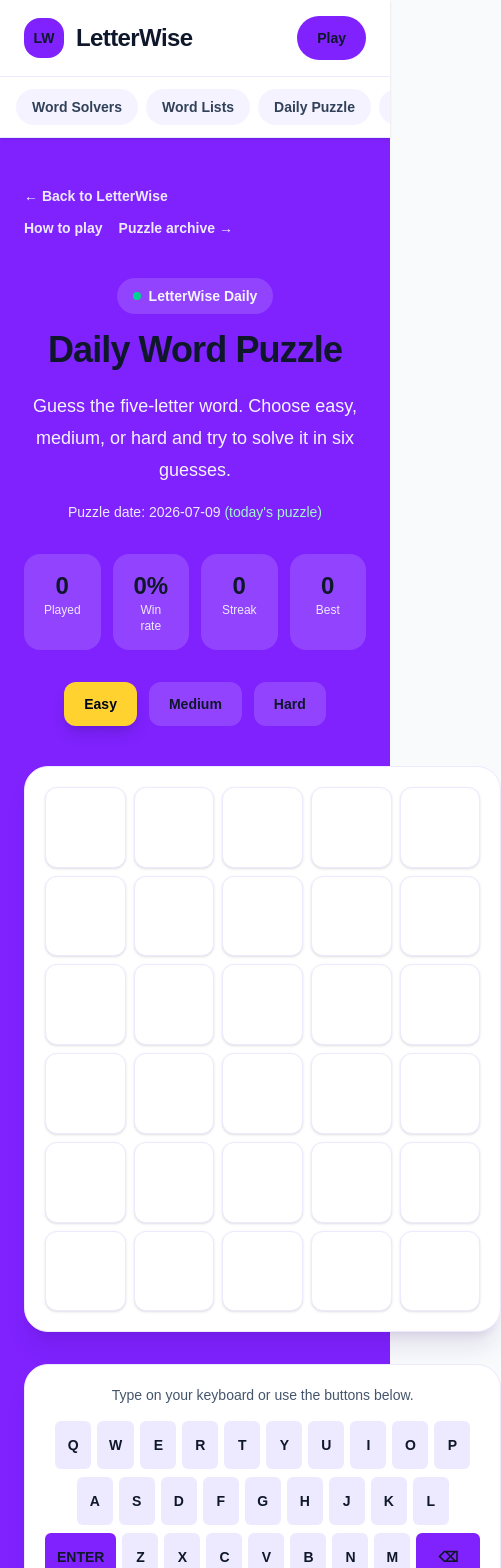
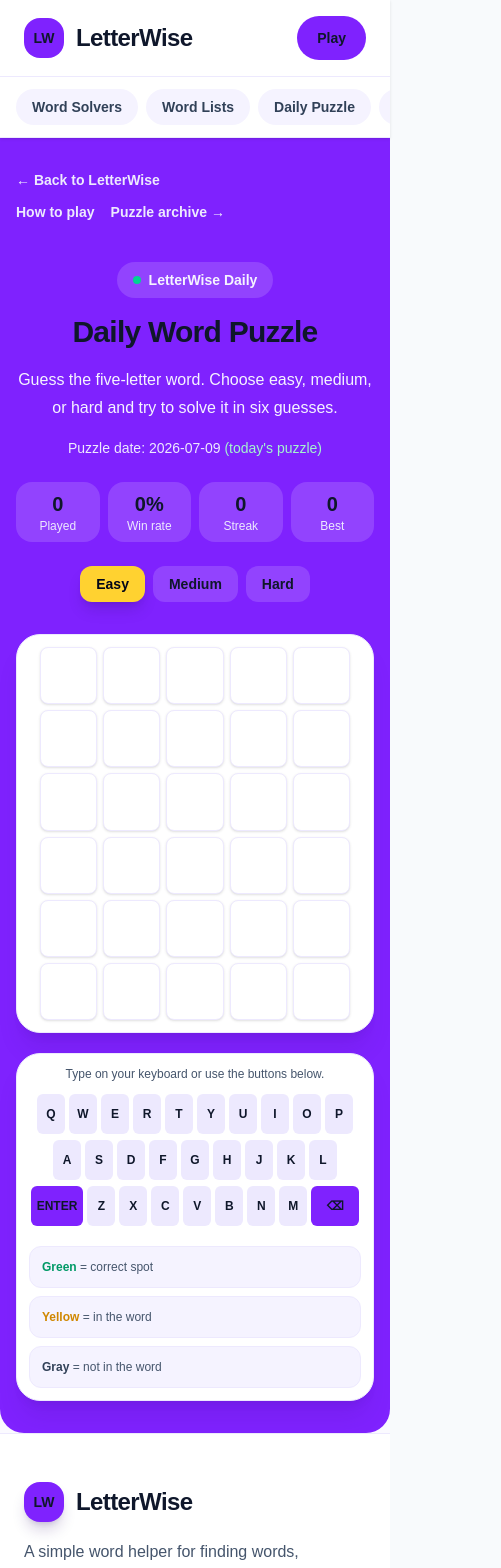
Before and after one commit to LetterWise/letterwise, a Next.js app: page /daily-word-puzzle in a window 390 px wide. Shown: the top 1568 px of the page, 501 px wide, since content can reach past the window. Built offline with nearby package versions, Linux system fonts and the light colour scheme.

Commit message:
Update page.tsx

```diff
--- a/app/daily-word-puzzle/page.tsx
+++ b/app/daily-word-puzzle/page.tsx
@@ -338,7 +338,7 @@ Play: ${window.location.origin}/daily-word-puzzle`;
 
   return (
     <main className="min-h-screen bg-[#fbfaff] text-slate-900">
-      <section className="rounded-b-[2rem] bg-violet-600 px-6 pb-14 pt-12 text-white">
+      <section className="rounded-b-[1.5rem] bg-violet-600 px-4 pb-8 pt-8 text-white sm:rounded-b-[2rem] sm:px-6 sm:pb-14 sm:pt-12">
 
 
         <div className="mx-auto max-w-6xl">
@@ -370,11 +370,11 @@ Play: ${window.location.origin}/daily-word-puzzle`;
               LetterWise Daily
             </p>
 
-            <h1 className="text-4xl font-black tracking-tight sm:text-6xl">
+            <h1 className="text-3xl font-black tracking-tight sm:text-6xl">
               Daily Word Puzzle
             </h1>
 
-            <p className="mx-auto mt-5 max-w-2xl text-lg leading-8 text-violet-50">
+            <p className="mx-auto mt-4 max-w-2xl text-base leading-7 text-violet-50 sm:text-lg sm:leading-8">
               Guess the five-letter word. Choose easy, medium, or hard and try
               to solve it in six guesses.
             </p>
@@ -389,24 +389,24 @@ Play: ${window.location.origin}/daily-word-puzzle`;
             </p>
           </div>
 
-          <div className="mx-auto mt-8 grid max-w-xl grid-cols-4 gap-3 text-center">
-            <div className="rounded-2xl bg-white/15 p-4">
-              <p className="text-2xl font-black">{stats.played}</p>
+          <div className="mx-auto mt-6 grid max-w-xl grid-cols-4 gap-2 text-center sm:mt-8 sm:gap-3">
+            <div className="rounded-2xl bg-white/15 p-2 sm:p-4">
+              <p className="text-xl font-black sm:text-2xl">{stats.played}</p>
               <p className="text-xs text-violet-100">Played</p>
             </div>
 
-            <div className="rounded-2xl bg-white/15 p-4">
-              <p className="text-2xl font-black">{winRate}%</p>
+            <div className="rounded-2xl bg-white/15 p-2 sm:p-4">
+              <p className="text-xl font-black sm:text-2xl">{winRate}%</p>
               <p className="text-xs text-violet-100">Win rate</p>
             </div>
 
-            <div className="rounded-2xl bg-white/15 p-4">
-              <p className="text-2xl font-black">{stats.currentStreak}</p>
+            <div className="rounded-2xl bg-white/15 p-2 sm:p-4">
+              <p className="text-xl font-black sm:text-2xl">{stats.currentStreak}</p>
               <p className="text-xs text-violet-100">Streak</p>
             </div>
 
-            <div className="rounded-2xl bg-white/15 p-4">
-              <p className="text-2xl font-black">{stats.bestStreak}</p>
+            <div className="rounded-2xl bg-white/15 p-2 sm:p-4">
+              <p className="text-xl font-black sm:text-2xl">{stats.bestStreak}</p>
               <p className="text-xs text-violet-100">Best</p>
             </div>
           </div>
@@ -422,12 +422,12 @@ Play: ${window.location.origin}/daily-word-puzzle`;
             </div>
           )}
 
-          <div className="mt-8 flex justify-center gap-3">
+          <div className="mt-6 flex flex-wrap justify-center gap-2 sm:mt-8 sm:gap-3">
             {(["easy", "medium", "hard"] as PuzzleLevel[]).map((levelOption) => (
               <button
                 key={levelOption}
                 onClick={() => resetLevel(levelOption)}
-                className={`rounded-xl px-5 py-3 text-sm font-bold transition ${
+                className={`rounded-xl px-4 py-2 text-sm font-bold transition sm:px-5 sm:py-3 ${
                   level === levelOption
                     ? "bg-amber-300 text-slate-950 shadow-lg shadow-violet-950/20"
                     : "bg-white/15 text-white hover:bg-white/25"
@@ -438,11 +438,11 @@ Play: ${window.location.origin}/daily-word-puzzle`;
             ))}
           </div>
 
-          <div className="mx-auto mt-10 grid max-w-5xl gap-8 lg:grid-cols-[1fr_0.9fr] lg:items-start">
-            <div className="rounded-3xl border border-violet-100 bg-white p-5 shadow-xl shadow-violet-950/10 sm:p-6">
-              <div className="grid gap-2">
+          <div className="mx-auto mt-8 grid max-w-5xl gap-5 lg:grid-cols-[1fr_0.9fr] lg:items-start">
+            <div className="rounded-3xl border border-violet-100 bg-white p-3 shadow-xl shadow-violet-950/10 sm:p-6">
+              <div className="mx-auto grid max-w-[310px] gap-1.5 sm:max-w-[380px] sm:gap-2">
                 {rows.map((row, rowIndex) => (
-                  <div key={rowIndex} className="grid grid-cols-5 gap-2">
+                  <div key={rowIndex} className="grid grid-cols-5 gap-1.5 sm:gap-2">
                     {Array.from({ length: 5 }, (_, letterIndex) => {
                       const letter = row.rowWord[letterIndex] || "";
                       const status = row.statuses[letterIndex] as LetterStatus;
@@ -450,7 +450,7 @@ Play: ${window.location.origin}/daily-word-puzzle`;
                       return (
                         <div
                           key={letterIndex}
-                          className={`flex aspect-square items-center justify-center rounded-xl border text-3xl font-black uppercase shadow-sm ${getTileClass(
+                          className={`flex aspect-square items-center justify-center rounded-lg border text-2xl font-black uppercase shadow-sm sm:rounded-xl sm:text-3xl ${getTileClass(
                             status
                           )}`}
                         >
@@ -497,14 +497,14 @@ Play: ${window.location.origin}/daily-word-puzzle`;
               )}
             </div>
 
-            <div className="rounded-3xl border border-violet-100 bg-white p-5 shadow-xl shadow-violet-950/10 sm:p-6">
-              <p className="mb-4 text-center text-sm text-slate-600">
+            <div className="rounded-3xl border border-violet-100 bg-white p-3 shadow-xl shadow-violet-950/10 sm:p-6">
+              <p className="mb-3 text-center text-xs text-slate-600 sm:mb-4 sm:text-sm">
                 Type on your keyboard or use the buttons below.
               </p>
 
-              <div className="space-y-2">
+              <div className="space-y-1.5 sm:space-y-2">
                 {keyboardRows.map((row, rowIndex) => (
-                  <div key={rowIndex} className="flex justify-center gap-1.5">
+                  <div key={rowIndex} className="flex justify-center gap-1 sm:gap-1.5">
                     {row.map((key) => {
                       const isSpecialKey = key === "Enter" || key === "Back";
                       const status = !isSpecialKey ? keyStatuses[key] : undefined;
@@ -514,11 +514,11 @@ Play: ${window.location.origin}/daily-word-puzzle`;
                           key={key}
                           onClick={() => handleKeyPress(key)}
                           disabled={gameOver}
-                          className={`h-12 rounded-md px-3 text-sm font-bold uppercase disabled:opacity-50 ${
+                          className={`h-10 rounded-md px-1.5 text-xs font-bold uppercase disabled:opacity-50 sm:h-12 sm:px-3 sm:text-sm ${
                             isSpecialKey
                               ? "bg-violet-600 text-white hover:bg-violet-700"
                               : getKeyClass(status)
-                          } ${isSpecialKey ? "min-w-16" : "min-w-9"}`}
+                          } ${isSpecialKey ? "min-w-12 sm:min-w-16" : "min-w-7 sm:min-w-9"}`}
                         >
                           {key === "Back" ? "⌫" : key}
                         </button>
@@ -528,16 +528,16 @@ Play: ${window.location.origin}/daily-word-puzzle`;
                 ))}
               </div>
 
-              <div className="mt-6 grid gap-3 text-sm text-slate-600">
-                <div className="rounded-xl border border-violet-100 bg-violet-50 p-4">
+              <div className="mt-5 grid gap-2 text-xs text-slate-600 sm:mt-6 sm:gap-3 sm:text-sm">
+                <div className="rounded-xl border border-violet-100 bg-violet-50 p-3 sm:p-4">
                   <span className="font-semibold text-emerald-600">Green</span>{" "}
                   = correct spot
                 </div>
-                <div className="rounded-xl border border-violet-100 bg-violet-50 p-4">
+                <div className="rounded-xl border border-violet-100 bg-violet-50 p-3 sm:p-4">
                   <span className="font-semibold text-yellow-600">Yellow</span>{" "}
                   = in the word
                 </div>
-                <div className="rounded-xl border border-violet-100 bg-violet-50 p-4">
+                <div className="rounded-xl border border-violet-100 bg-violet-50 p-3 sm:p-4">
                   <span className="font-semibold text-slate-700">Gray</span> =
                   not in the word
                 </div>
```
